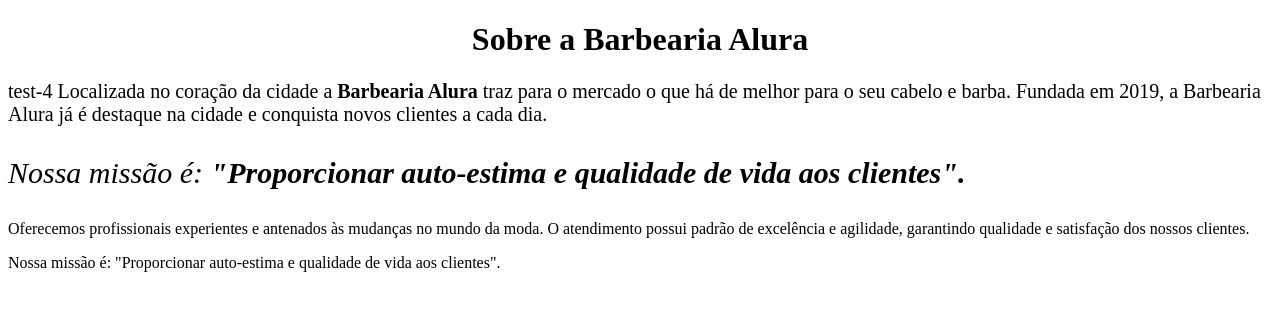
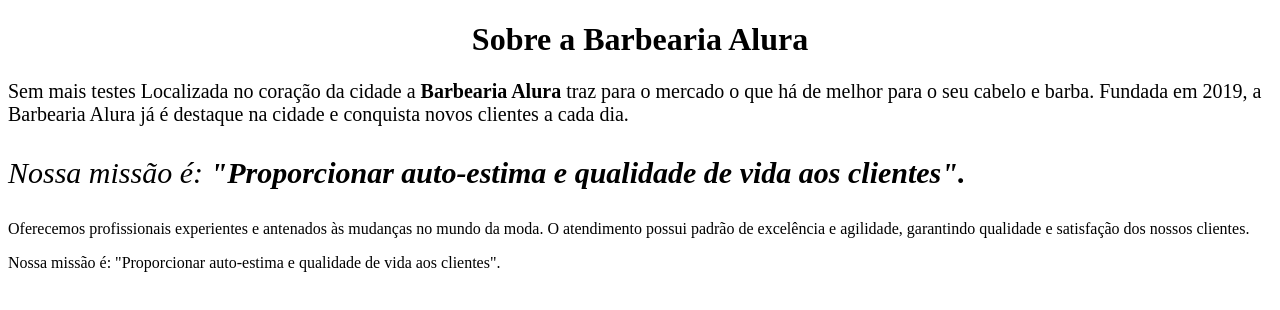
Before and after one commit to PRCatarino/html-alura1, a plain HTML site: page index.html in a window 1280 px wide. Drawn offline with Linux system fonts and the light colour scheme.

Commit message:
Tirando testes

```diff
--- a/index.html
+++ b/index.html
@@ -26,7 +26,7 @@
         Sobre a Barbearia Alura
     </h1>
     <p class="paragrafo1" >
-    test-4 Localizada no coração da cidade a <strong>Barbearia Alura</strong> traz para o mercado o que há de melhor para o seu cabelo e barba. Fundada em 2019, a Barbearia Alura já é destaque na cidade e conquista novos clientes a cada dia.
+    Sem mais testes Localizada no coração da cidade a <strong>Barbearia Alura</strong> traz para o mercado o que há de melhor para o seu cabelo e barba. Fundada em 2019, a Barbearia Alura já é destaque na cidade e conquista novos clientes a cada dia.
     </p>
     <p id="para1">
 
```
